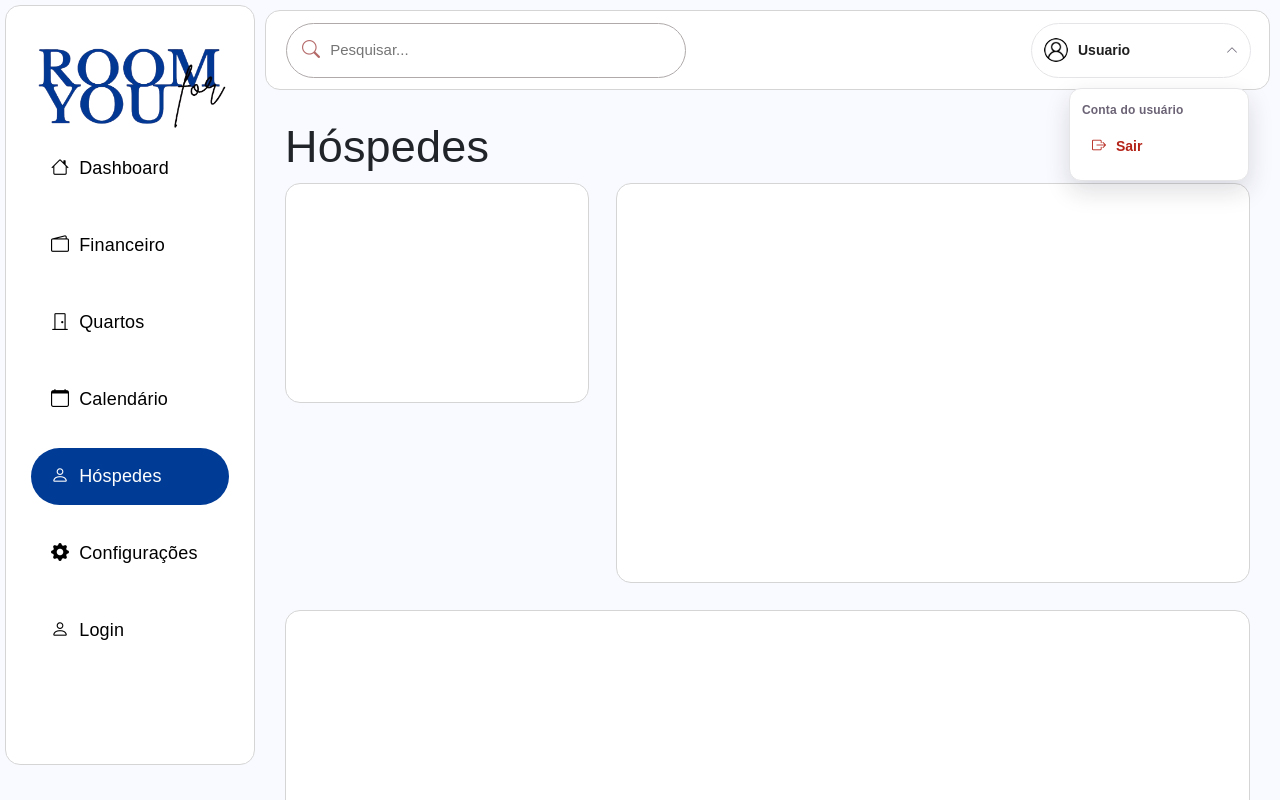
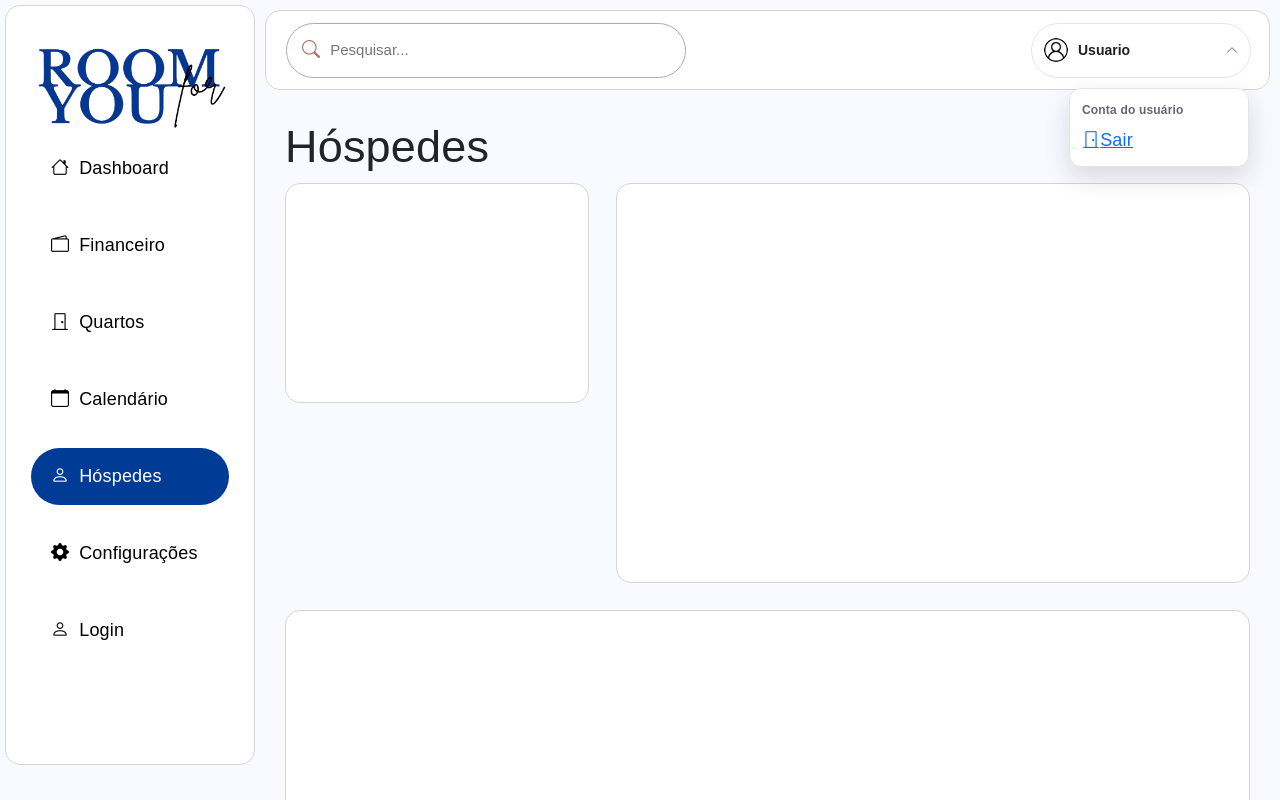
Before and after one commit to Flanisk/RoomForYou, a React (Vite) app: page /hospedes in a window 1280 px wide. Both pictures are taken after a click on the button "Usuario". Shown: the top 800 px of the page. Built offline with nearby package versions, Linux system fonts and the light colour scheme.

Commit message:
Correção Login

```diff
--- a/src/assets/barraUsuario/barraUsuario.jsx
+++ b/src/assets/barraUsuario/barraUsuario.jsx
@@ -1,10 +1,12 @@
 import { useEffect, useRef, useState } from "react";
 import userIcon from "../../../imgs/userIcon.png";
 import "./barraUsuario.css";
+import { NavLink } from "react-router-dom";
 
 function BarraUsuario() {
     const [isOpen, setIsOpen] = useState(false);
     const menuRef = useRef(null);
+    const linkClassName = ({ isActive }) => (isActive ? "ativo" : undefined);
 
     useEffect(() => {
         function handleOutsideClick(event) {
@@ -17,11 +19,6 @@ function BarraUsuario() {
         return () => document.removeEventListener("mousedown", handleOutsideClick);
     }, []);
 
-    function handleLogout() {
-        localStorage.removeItem("token");
-        sessionStorage.removeItem("token");
-        setIsOpen(false);
-    }
 
     return (
         <div className="barraUsuario" ref={menuRef}>
@@ -40,10 +37,10 @@ function BarraUsuario() {
             {isOpen && (
                 <div className="cardLogout" role="menu">
                     <p className="logoutTitulo">Conta do usuário</p>
-                    <button className="logoutButton" type="button" role="menuitem" onClick={handleLogout}>
-                        <i className="bi bi-box-arrow-right" aria-hidden="true" />
-                        Sair
-                    </button>
+                    <NavLink to="/login" className={linkClassName}>
+                    <i className="bi bi-door-closed"></i>
+                    Sair
+                    </NavLink>
                 </div>
             )}
         </div>
--- a/src/main.jsx
+++ b/src/main.jsx
@@ -12,6 +12,7 @@ import GestaoQuartos from "./pages/gestaoQuartos/gestaoQuartos.jsx";
 import Calendario from "./pages/calendario/calendario.jsx";
 import Hospedes from "./pages/hospedes/hospedes.jsx";
 import Configuracoes from "./pages/configuracoes/configuracoes.jsx";
+import TelaLogin from "./pages/login/login.jsx"
 
 createRoot(document.getElementById("root")).render(
     <StrictMode>
@@ -24,6 +25,7 @@ createRoot(document.getElementById("root")).render(
                 <Route path="/calendario" element={<Calendario />} />
                 <Route path="/hospedes" element={<Hospedes />} />
                 <Route path="/configuracoes" element={<Configuracoes />} />
+                <Route path="/login" element = {<TelaLogin/>}></Route>
             </Routes>
 
 
```
